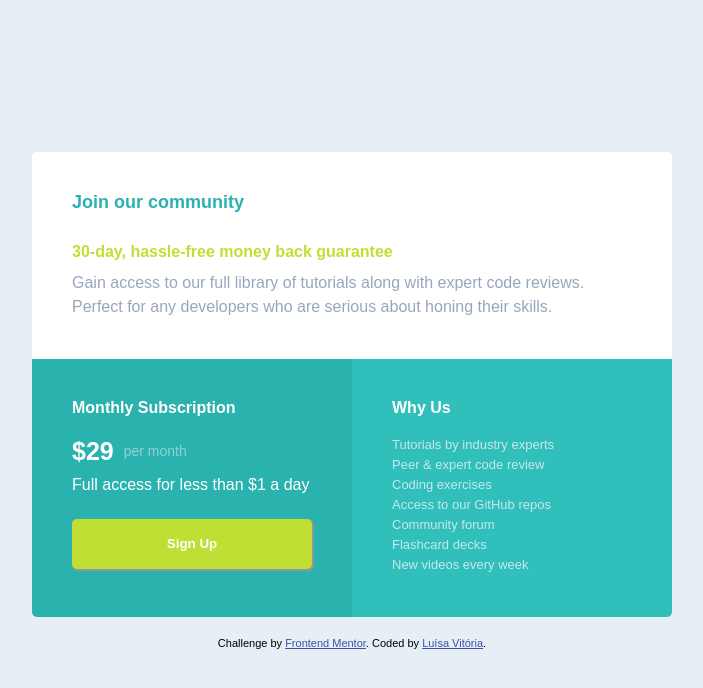
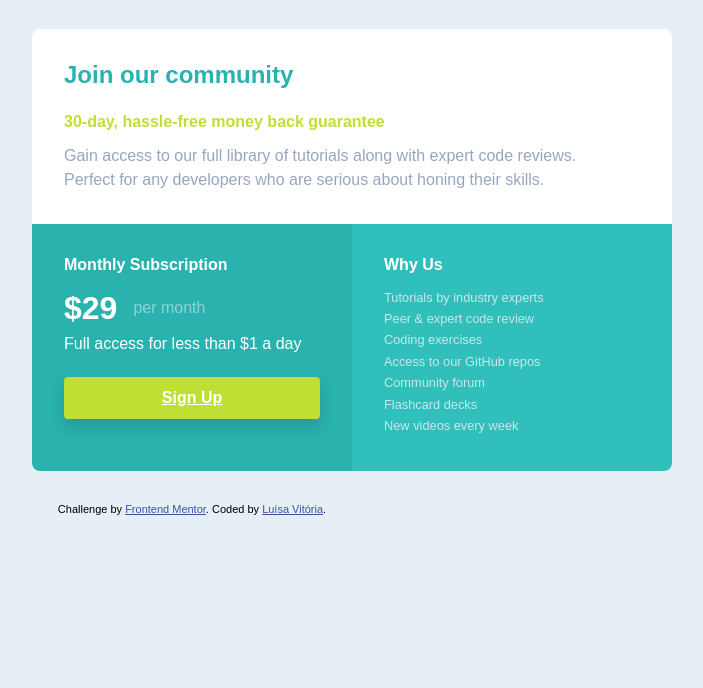
Before and after one commit to luisavitoria/Frontend-Mentor, a plain HTML site: page Single price grid component/index.html in a window 1280 px wide. Shown: the whole page, without its empty margins (288-991 px from the left). Drawn offline with Linux system fonts and the light colour scheme.

Commit message:
Update Single price grid component

```diff
--- a/Single price grid component/index.html
+++ b/Single price grid component/index.html
@@ -24,68 +24,62 @@
 
     body {
       background-color: hsl(204, 43%, 93%);
+      padding: 1.8em;
+      font-family: 'Karla', sans-serif;
 
-    }
-
-    .container {
-      display: flex;
-      flex-direction: column;
-      justify-content: center;
-      align-items: center;
-      width: 100vw;
-      height: 100vh;
     }
 
     .conteudo {
       display: grid;
       width: auto;
       grid-template-columns: 1fr 1fr;
-      grid-template-rows: auto 1fr;
+      grid-template-rows: auto auto;
       grid-template-areas: 'principal principal'
       'col1 col2';
-
+      max-width: 40em;
+      margin: auto; /*horizontalmente centralizada*/
     }
 
     .principal {
       grid-area: principal;
       background-color: #fff;
-      padding: 40px;
-      border-radius: 5px 5px 0 0 ;
+      padding: 2em;
+      border-radius: 0.5em 0.5em 0 0;
     }
 
     .colunaEsquerda {
       grid-area: col1;
       background-color: hsl(179, 62%, 43%);
-      padding: 40px;
-      border-radius: 0 0 0 5px;
+      padding: 2em;
+      border-radius: 0 0 0 0.5em;
     }
 
     .colunaDireita {
       grid-area: col2;
       background-color: hsl(179, 59%, 47%);
-      padding: 40px;
-      border-radius: 0 0 5px 0;
+      padding: 2em;
+      border-radius: 0 0 0.5em 0;
     }
 
     footer {
-     margin-top: 20px;
+     margin-top: 2em;
+    }
+
+    footer p {
+      color: black;
     }
 
     h1{
-      font-family: 'Karla', sans-serif;
       font-weight: 700;
-      font-size: 18px;
-      margin-bottom: 30px;
-      /*color: hsl(218, 22%, 67%);*/
+      font-size: 1.5em;
+      margin-bottom: 1em;
       color: hsl(179, 62%, 43%);
-
     }
 
     h2 {
-      font-family: 'Karla', sans-serif;
       font-weight: 700;
-      font-size: 16px;
-      margin-bottom: 10px;
+      font-size: 1em;
+      margin-bottom: 0.8em;
       color: hsl(71, 73%, 54%);
     }
 
@@ -95,48 +89,45 @@
     }
 
     p {
-      font-family: 'Karla', sans-serif;
       font-weight: 400;
-      font-size: 16px;
+      font-size: 1em;
+      color: #fff;
     }
 
     .colunaEsquerda h2, .colunaDireita h2 {
       color: #fff;
       font-weight: 700;
-      margin-bottom: 20px;
-    }
-
-    .colunaEsquerda p {
-      color: #fff;
+      margin-bottom: 1em;
     }
 
     #preco {
       font-weight: 700;
-      font-size: 25px;
+      font-size: 2em;
     }
 
     #porMes {
       color: hsla(203, 44%, 93%, 0.541);
-      font-size: 14px;
-      margin-left: 10px;
+      font-size: 1em;
+      margin-left: 1em;
+    }
 
-    }
     #container2 {
       display: flex;
       align-items: center;
-      margin-bottom: 10px;
+      margin-bottom: 0.5em;
     }
 
     .botao {
+     display: block;
       background-color:hsl(71, 73%, 54%);
       color: #fff;
+      text-align: center;
       font-weight: 700;
-      width: 240px;
-      height: 50px;
-      margin-top: 25px;
-      border-radius: 5px;
+      padding: 0.75em;
+      margin-top: 1.5em;
+      border-radius: 0.25em;
       border-style: none;
-      box-shadow: 1px 1px 1px 1px rgb(151, 150, 150);
+      box-shadow: 0 0.5em 1em rgba(0,0,0,0.15);
     }
 
     .botao:hover {
@@ -149,9 +140,8 @@
 
     li{
       color: hsla(201, 39%, 93%, 0.836);
-      font-family: 'Karla', sans-serif;
-      font-size: 13px;
-      padding-bottom: 5px;
+      font-size: 0.8em;
+      padding-bottom: 0.5em;
     }
 
     @media(max-width: 375px) {
@@ -165,7 +155,7 @@
         'principal'
         "col1"
         "col2" ;
-        margin: 20px;
+        margin: 1em;
       }
 
       .colunaEsquerda {
@@ -173,15 +163,13 @@
       }
 
       .colunaDireita {
-        border-radius: 0 0 5px 5px;
+        border-radius: 0 0 0.5em 0.5em;
       }
-
     }
-
   </style>
 </head>
+
 <body>
-  <div class="container">
   <div class="conteudo">
     <main class="principal">
       <h1>Join our community</h1>
@@ -195,7 +183,7 @@
       <h2>Monthly Subscription</h2>
       <p id="container2"><span id="preco">&dollar;29</span> <span id="porMes">per month</span></p>
       <p>Full access for less than &dollar;1 a day</p>
-      <button class="botao">Sign Up</button>
+      <a class="botao" href="#">Sign Up</a>
     </section>
 
     <section class="colunaDireita">
@@ -210,9 +198,8 @@
         <li>New videos every week</li>
       </ul>
     </section>
-  </div>
 
-  <footer>
+    <footer>
     <p class="attribution">
       Challenge by <a href="https://www.frontendmentor.io?ref=challenge" target="_blank">Frontend Mentor</a>.
       Coded by <a href="#">Luísa Vitória</a>.
@@ -220,6 +207,5 @@
   </footer>
   </div>
 
-
 </body>
 </html>
```
